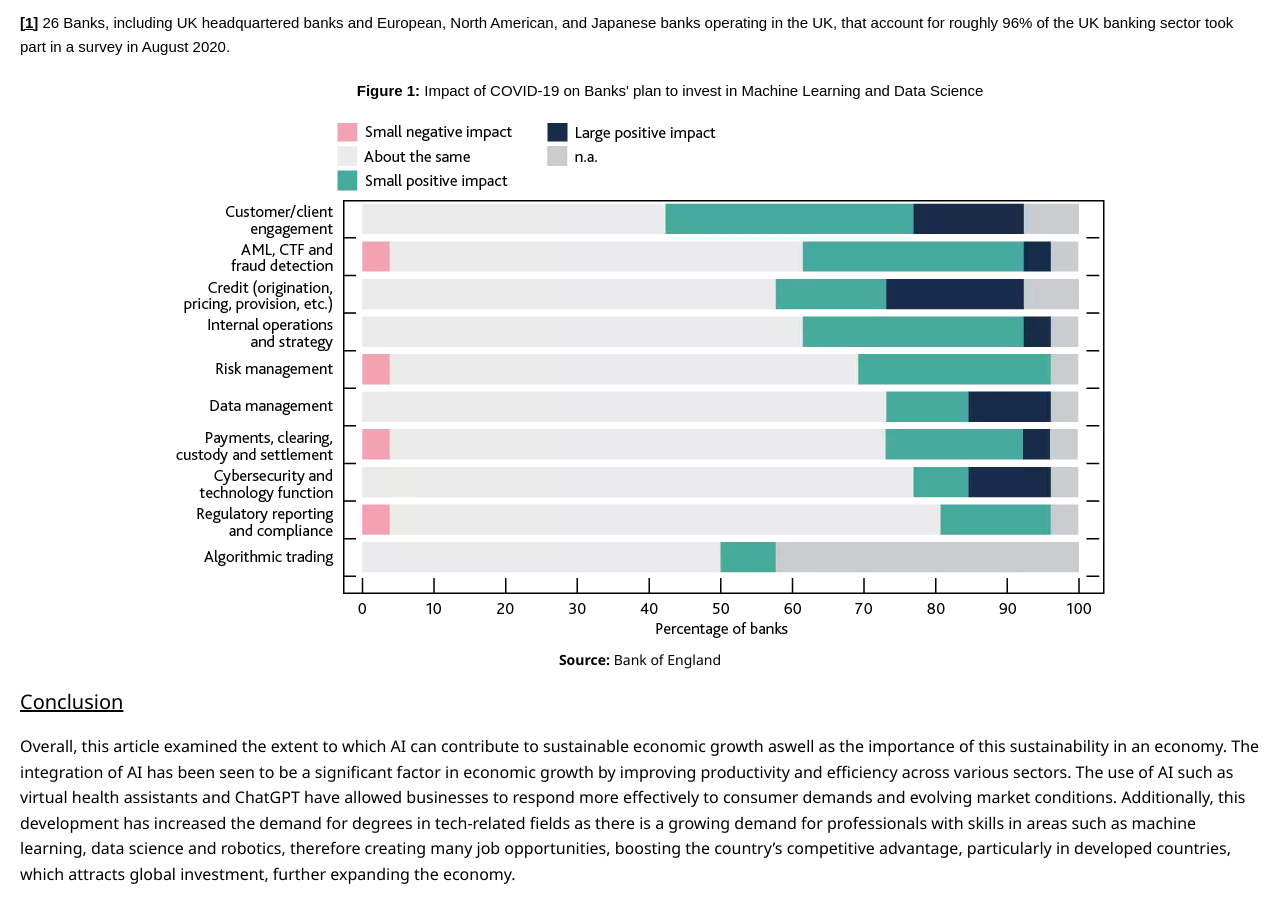
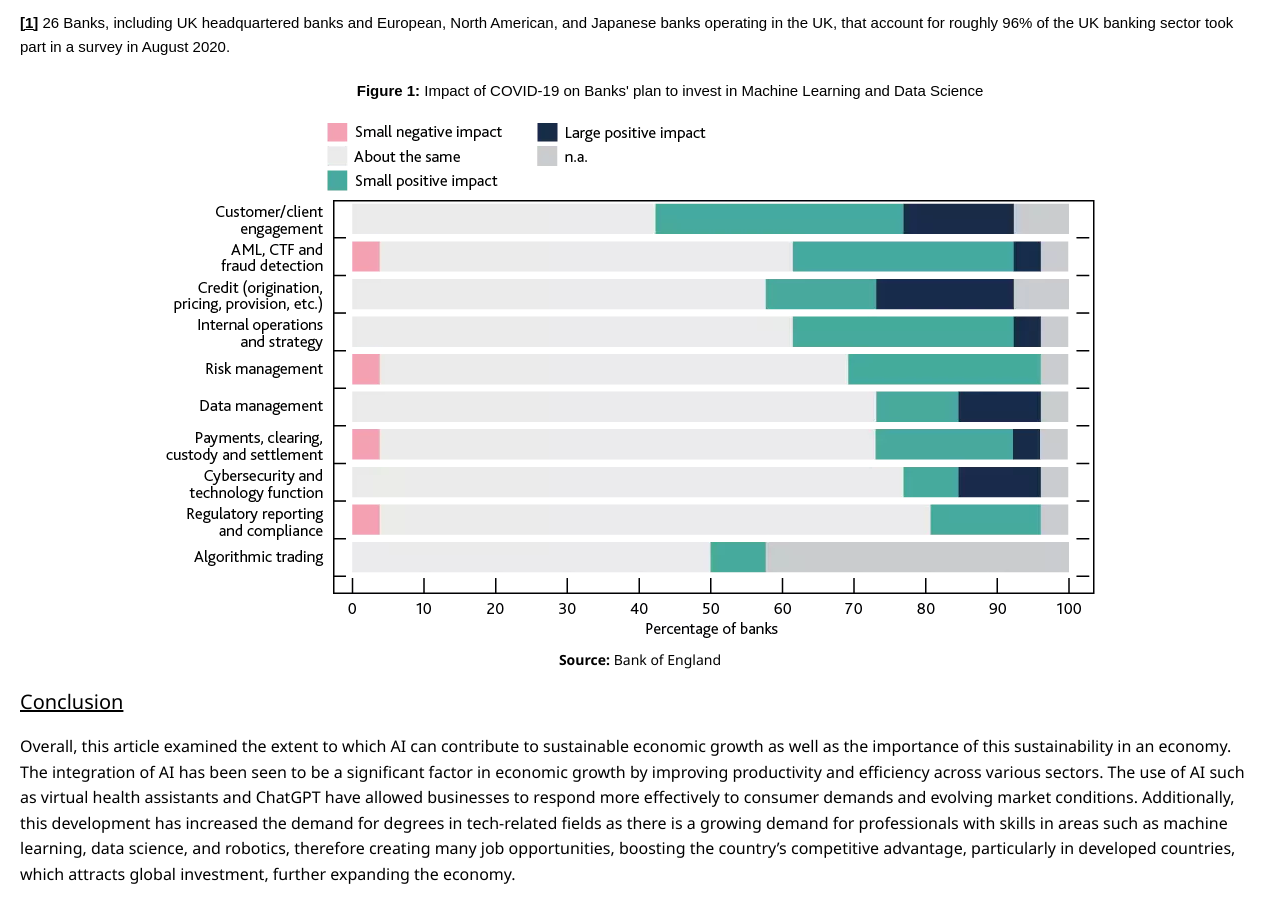
Before and after one commit to TanyaMotta/FY6868113, a plain HTML site: page index.html in a window 1280 px wide. Shown: the part 1820-2720 px from the top of the page. Drawn offline with nearby package versions, Linux system fonts and the light colour scheme; grey boxes are pictures that could not be loaded.

Commit message:
Update index.html

```diff
--- a/index.html
+++ b/index.html
@@ -129,14 +129,14 @@ Before the COVID-19 pandemic, healthcare services primarily relied on traditiona
     </p>
 <div id="Figure 1" style="text-align: center; margin-top: 20px;">
     <p style="margin-bottom: 10px; margin-left: 60px;"><b>Figure 1:</b> Impact of COVID-19 on Banks' plan to invest in Machine Learning and Data Science </p>
-    <img src="Figure1CF.webp" alt="Figure 1" width="930" height="516" style="margin-top: 10px;">
+    <img src="Figure1CF.webp" alt="Figure 1" width="930" height="516" style="margin-top: 10px; margin-left: -20px;">
     <h4 style="font-size:14px; text-align: center;"><b>Source:</b> Bank of England </h4>
 </div>
 
       </p>
 <h3 style="font-size: 20px;"><u>Conclusion</u><h6>
 <p>
-    Overall, this article examined the extent to which AI can contribute to sustainable economic growth aswell as the importance of this sustainability in an economy. The integration of AI has been seen to be a significant factor in economic growth by improving productivity and efficiency across various sectors. The use of AI such as virtual health assistants and ChatGPT have allowed businesses to respond more effectively to consumer demands and evolving market conditions. Additionally, this development has increased the demand for degrees in tech-related fields as there is a growing demand for professionals with skills in areas such as machine learning, data science and robotics, therefore creating many job opportunities, boosting the country’s competitive advantage, particularly in developed countries, which attracts global investment, further expanding the economy.
+    Overall, this article examined the extent to which AI can contribute to sustainable economic growth as well as the importance of this sustainability in an economy. The integration of AI has been seen to be a significant factor in economic growth by improving productivity and efficiency across various sectors. The use of AI such as virtual health assistants and ChatGPT have allowed businesses to respond more effectively to consumer demands and evolving market conditions. Additionally, this development has increased the demand for degrees in tech-related fields as there is a growing demand for professionals with skills in areas such as machine learning, data science, and robotics, therefore creating many job opportunities, boosting the country’s competitive advantage, particularly in developed countries, which attracts global investment, further expanding the economy.
 </p>
     </div>
 </pre>
```
